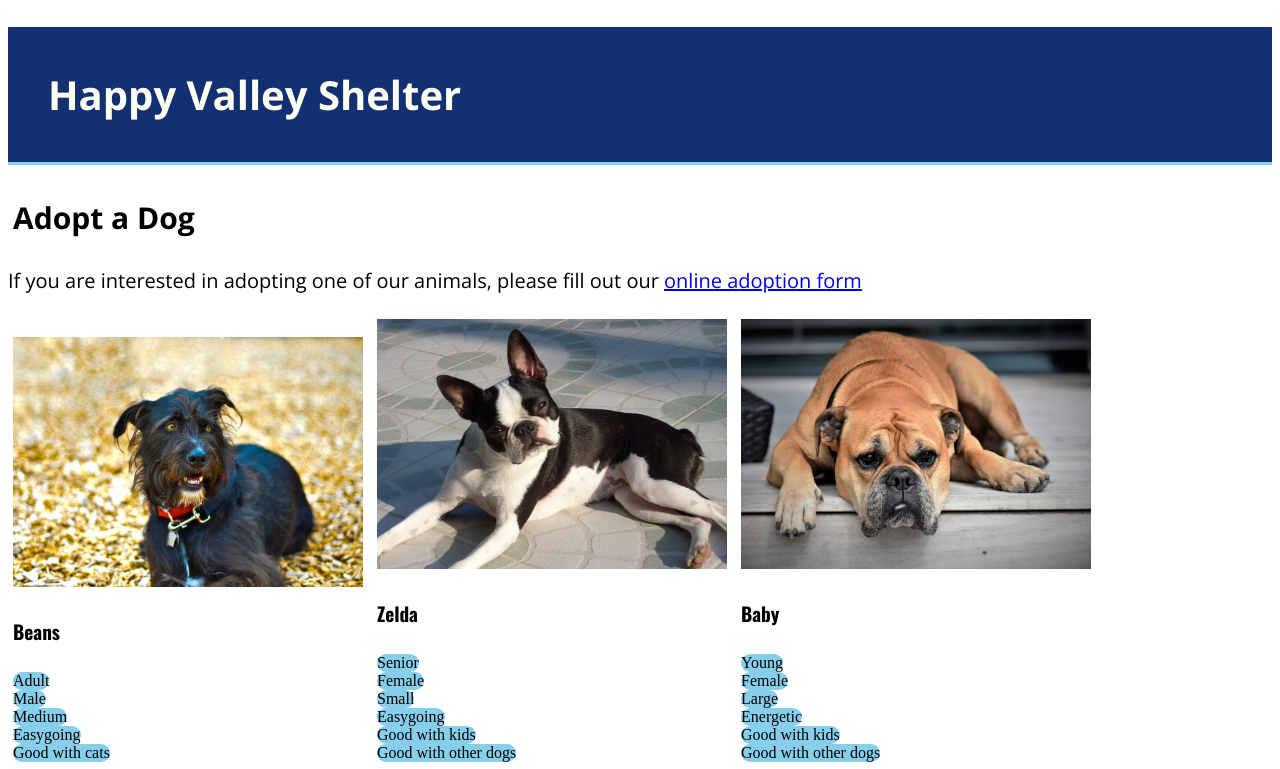
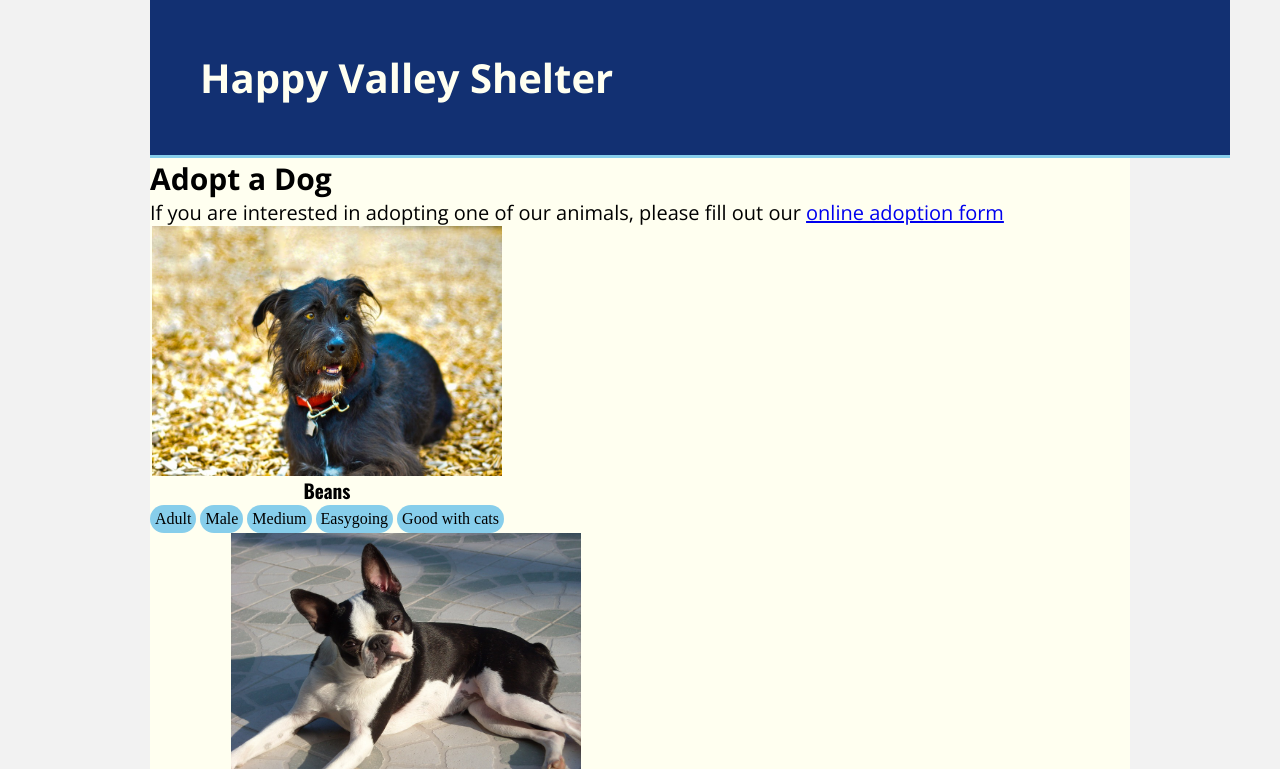
Before and after one commit to Momentum-Team-8/css--dog-adoption-efoley326, a plain HTML site: page index.html in a window 1280 px wide. Shown: the top 769 px of the page. Drawn offline with nearby package versions, Linux system fonts and the light colour scheme.

Commit message:
progress 7

```diff
--- a/style.css
+++ b/style.css
@@ -1,9 +1,13 @@
+* { box-sizing: border box;
+margin: 0;
+padding: 0;
+}
 
-<link href="https://fonts.googleapis.com/css?family=Open+Sans:400,700|Oswald:400,700"
-  rel="stylesheet">
-
-body{color: ivory
-}
+body {
+    background-color: ivory;
+    border-left: 150px solid #f2f2f2;
+    border-right: 150px solid #f2f2f2;
+   }
 
 h1 {background-color: rgb(18, 48, 114);
     color:ivory;
@@ -11,15 +15,24 @@ h1 {background-color: rgb(18, 48, 114);
     font-size: 40px;
     text-align: left;
     font-weight: bold;
+    border-bottom: skyblue solid 3px;
+    width: 100%;
+    padding: 50px;
+    align-items: left;
+}
+
+header {width: 100;
+}
+
+.head-text {
     padding: 40px;
-    border-bottom: skyblue solid 3px;
+    justify-content: left;
 }
 
 h2 {font-family: open sans;
 color: black;
 font-size: 30px;
 font-weight: bold;
-padding: 5px;
 }
 
 p {
@@ -30,8 +43,10 @@ p {
 div {
     width: fit-content;
     height: fit-content;
-    padding: 5px;
-    display: inline-block;
+    display: flex;
+    flex-direction: column;
+    align-items: center;
+    flex-wrap: wrap;
 }
 
 h4 {
@@ -43,6 +58,7 @@ ul {
     list-style-type: none;
     margin: 0;
     padding: 0;
+    display: inline-block;
   }
 
 li {
@@ -51,6 +67,8 @@ li {
     background-color: skyblue;
     color: black;
     border-radius: 80px;
+    display: inline-block;
+    padding: 5px;
 }
 
 .footerimg {
```
